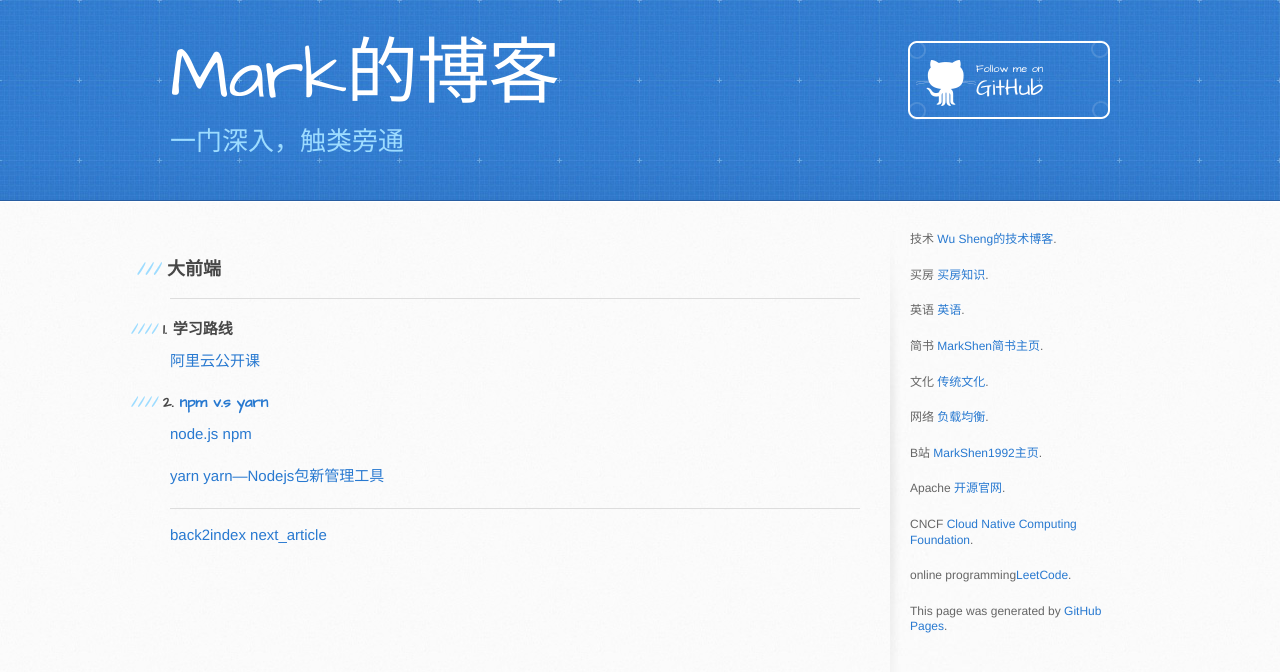
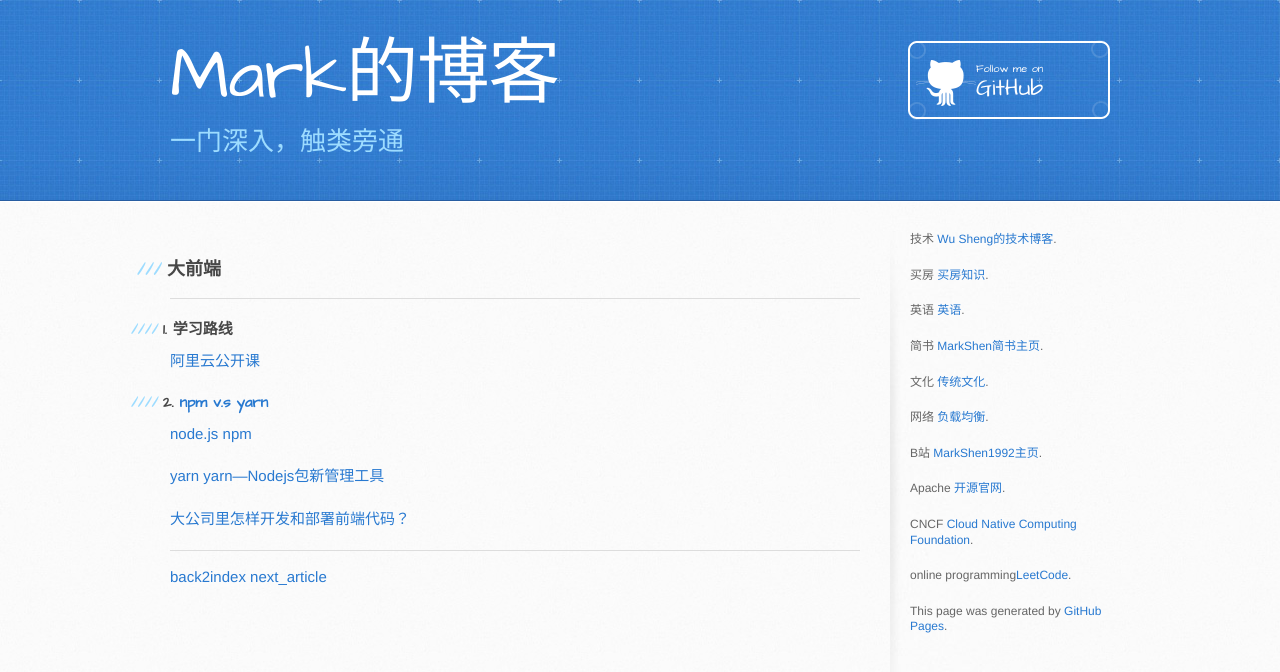
Before and after one commit to MarkShen1992/markshen1992.github.io, a Jekyll site: the page built from document/big_frontend/article_0100.md, in a window 1280 px wide. Shown: the top 672 px of the page. Built offline with Jekyll 4.4.1, drawn with Linux system fonts in a browser that asks for light colours; our own code applies the rules of GitHub Pages for plain Markdown files.

Commit message:
refactoring the page

```diff
--- a/document/big_frontend/article_0100.md
+++ b/document/big_frontend/article_0100.md
@@ -12,6 +12,8 @@
 
 [yarn](<https://yarnpkg.com/zh-Hans/>)   [yarn—Nodejs包新管理工具](https://segmentfault.com/a/1190000007189426)
 
+[大公司里怎样开发和部署前端代码？](<https://www.zhihu.com/question/20790576>)
+
 ---
 
 [back2index](./../../index.html) [next_article](./article_0200.html)
```
Also changed, not shown: index.md (+4 -2 lines).
